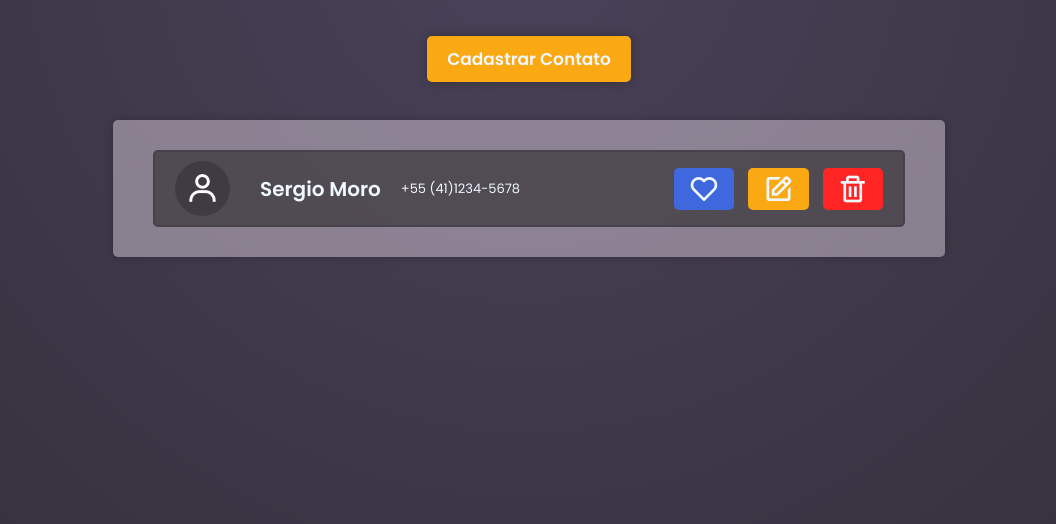
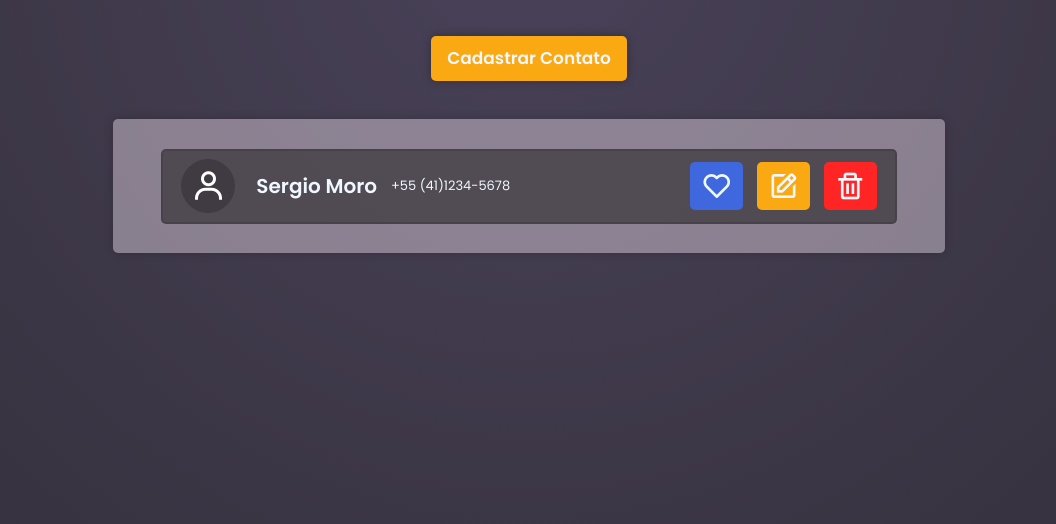
Before and after one commit to elchukito/prgoramas_em_javascr, a plain HTML site: page stilo/index.html in a window 1280 px wide. Shown: the part 72-596 px from the top of the page, without its empty margins (111-1167 px from the left). Drawn offline with nearby package versions, Linux system fonts and the light colour scheme.

Commit message:
correct px per percent

```diff
--- a/stilo/css/styles.css
+++ b/stilo/css/styles.css
@@ -21,7 +21,7 @@ h1 {
 #contact-list {
     width: 65%;
     margin: auto;
-    padding: 30px 40px;
+    padding: 0.01% 3.75%;
     border-radius: 5px;
     box-shadow: 0 0 10px rgba(0, 0, 0, 0.2);
     background-color: rgba(249, 234, 247, 0.4);
@@ -32,40 +32,43 @@ h1 {
     align-items: center;
     align-content: center;
     width: 100%;
-    margin: auto;
-    padding: 5px 20px;
+    margin: 4% 0;
+    padding: 0.5% 2.5%;
     border: 2px solid rgba(0, 0, 0, 0.12);
     border-radius: 5px;
     background-color: rgba(43, 39, 42, 0.6);
 }
+
+
+
 #contact-img {
-    font-size: 35px;
+    font-size: 225%;
     color: rgb(255, 255, 255);
     background-color: rgba(0, 0, 0, 0.2);
     border-radius: 50%;
-    padding: 10px;
-    margin-right: 20px;
+    padding: 1.3%;
+    margin-right: 2%;
 }
 
 #contact-name {
     font-size: 20px;
     font-weight: 600;
-    padding: 0px 10px;
+    padding: 0px 1%;
 }
 
 #contact-phone {
     font-size: 13px;
     font-weight: 400;
-    padding: 0px 10px;
+    padding: 0px 1%;
 }
 
 #contact-favorite, #contact-edit, #contact-delete {
     color: aliceblue;
     font-size: 200%;
-    padding: 0 2%;
+    padding: 0 1.5%;
     border-radius: 5px;
-    border-top: 5px solid transparent;
-    border-bottom: 5px solid transparent;
+    border-top: 8px solid transparent;
+    border-bottom: 8px solid transparent;
     cursor: pointer;
 }
 
@@ -87,7 +90,7 @@ h1 {
 #sign-but {
     display: block;
     margin: 3% auto 3% auto;
-    padding: 10px 20px;
+    padding: 0.75% 1.25%;
     font-size: 17px;
     font-weight: 600;
     box-shadow: 0 0 10px rgba(0, 0, 0, 0.3);
@@ -110,8 +113,8 @@ h1 {
 
 #name, #phone, #email {
     width: 100%;
-    padding: 12px;
-    margin: 20px 0;
+    padding: 2.5%;
+    margin: 4% 0;
     border: 2px solid #ccc;
     border-radius: 40px;
     font-size: 16px;
@@ -134,7 +137,7 @@ h1 {
     display: block;
     margin: 3% auto 3% auto;
     margin-bottom: 2%;
-    padding: 10px 20px;
+    padding: 2.2% 4.4%;
     font-size: 17px;
     font-weight: 600;
     box-shadow: 0 0 10px rgba(0, 0, 0, 0.2);
```
